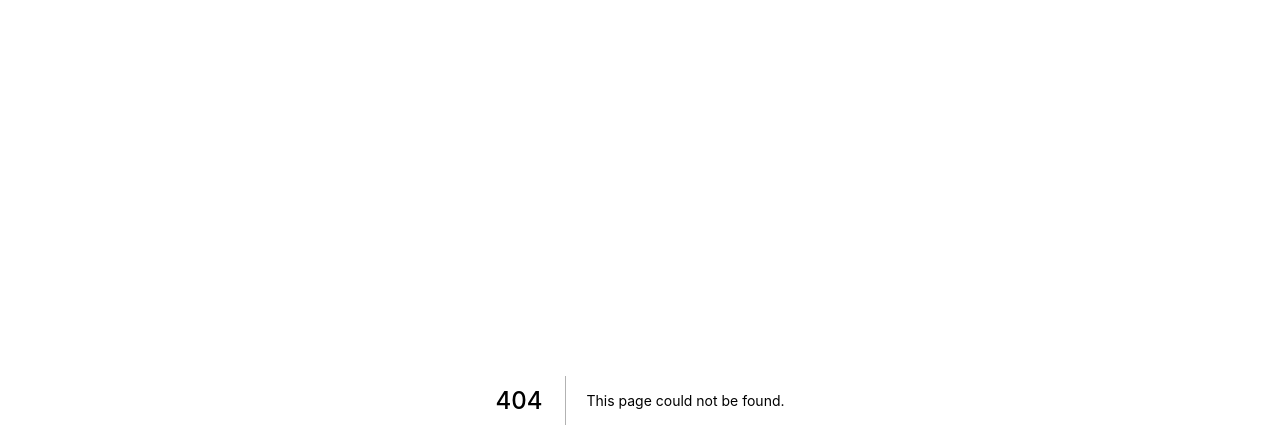
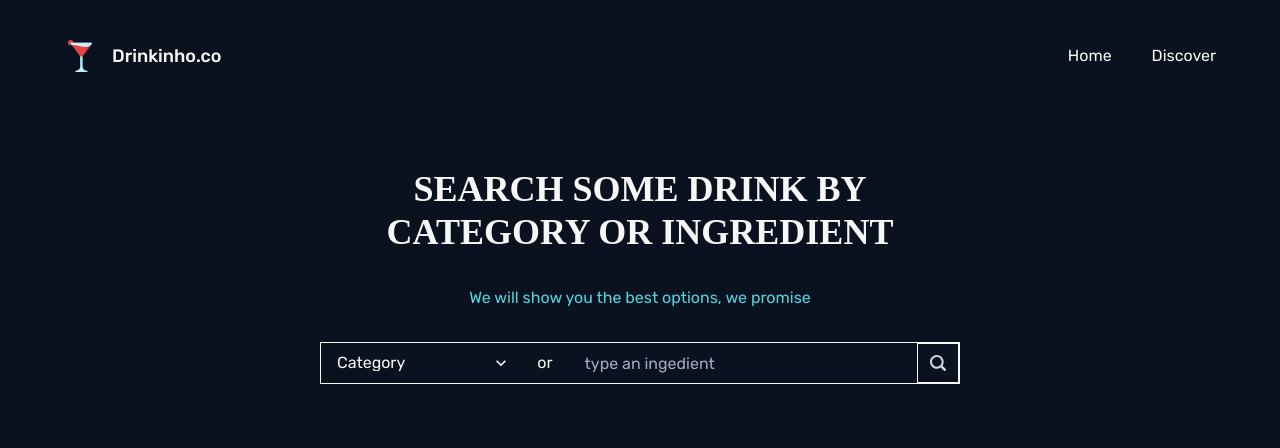
Before and after one commit to mbagatini/drinkinho, a Next.js app: page /discover in a window 1280 px wide. Before the commit this address had no page. Shown: the top 448 px of the page. Built offline with nearby package versions, Linux system fonts and the light colour scheme; a web font is replaced by a local one.

Commit message:
Search page

```diff
--- a/package.json
+++ b/package.json
@@ -9,6 +9,7 @@
     "lint": "next lint"
   },
   "dependencies": {
+    "@chakra-ui/icons": "^1.1.7",
     "@chakra-ui/react": "^1.8.7",
     "@emotion/react": "^11",
     "@emotion/styled": "^11",
--- a/src/components/Menu/index.tsx
+++ b/src/components/Menu/index.tsx
@@ -47,7 +47,7 @@ export function NavMenu() {
           </Link>
         )}
 
-        <Link href="/" passHref>
+        <Link href="/discover" passHref>
           <ChakraLink display="flex" ml="6">
             <Text ml="4">Discover</Text>
           </ChakraLink>
--- /dev/null
+++ b/src/pages/discover.tsx
@@ -0,0 +1,56 @@
+import {
+  VStack,
+  Box,
+  Heading,
+  Text,
+  InputGroup,
+  Input,
+  Button,
+  Select,
+} from "@chakra-ui/react";
+import { Search2Icon } from "@chakra-ui/icons";
+
+import { Header } from "../components/header";
+
+export default function Discover() {
+  return (
+    <VStack w="100vw" h="100vh">
+      <Header />
+
+      <VStack as="main" maxW={640} pt={["8", "16"]} align="center" spacing="8">
+        <Heading textAlign="center">
+          SEARCH SOME DRINK BY CATEGORY OR INGREDIENT
+        </Heading>
+
+        <Text color="blue.500">
+          We will show you the best options, we promise
+        </Text>
+
+        <Box w="100%">
+          <InputGroup border="1px">
+            <Select placeholder="Category" w="sm" border="0" borderRadius="0">
+              <option value="option1">Option 1</option>
+              <option value="option2">Option 2</option>
+              <option value="option3">Option 3</option>
+            </Select>
+
+            <Text alignSelf="center" mx="4">
+              or
+            </Text>
+
+            <Input
+              type="text"
+              placeholder="type an ingedient"
+              border="0"
+              borderRadius="0"
+            />
+
+            <Button bg="none" border="1px" borderRadius="0">
+              <Search2Icon color="gray.300" />
+            </Button>
+          </InputGroup>
+        </Box>
+      </VStack>
+    </VStack>
+  );
+}
--- a/src/pages/index.tsx
+++ b/src/pages/index.tsx
@@ -13,7 +13,7 @@ export default function Home() {
   }
 
   return (
-    <VStack w="100vw" h="100vh" bg={"blue.900"}>
+    <VStack w="100vw" h="100vh">
       <Header />
 
       <VStack
```
Also changed, not shown: 1 other file (tests, documents, lock files or other folders).
